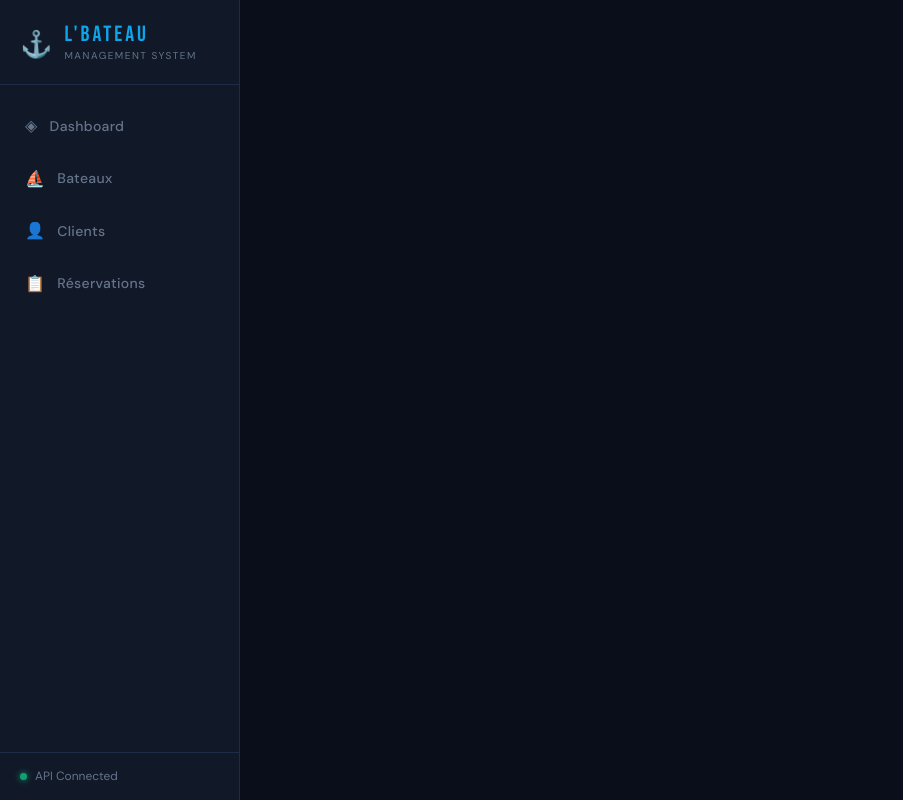
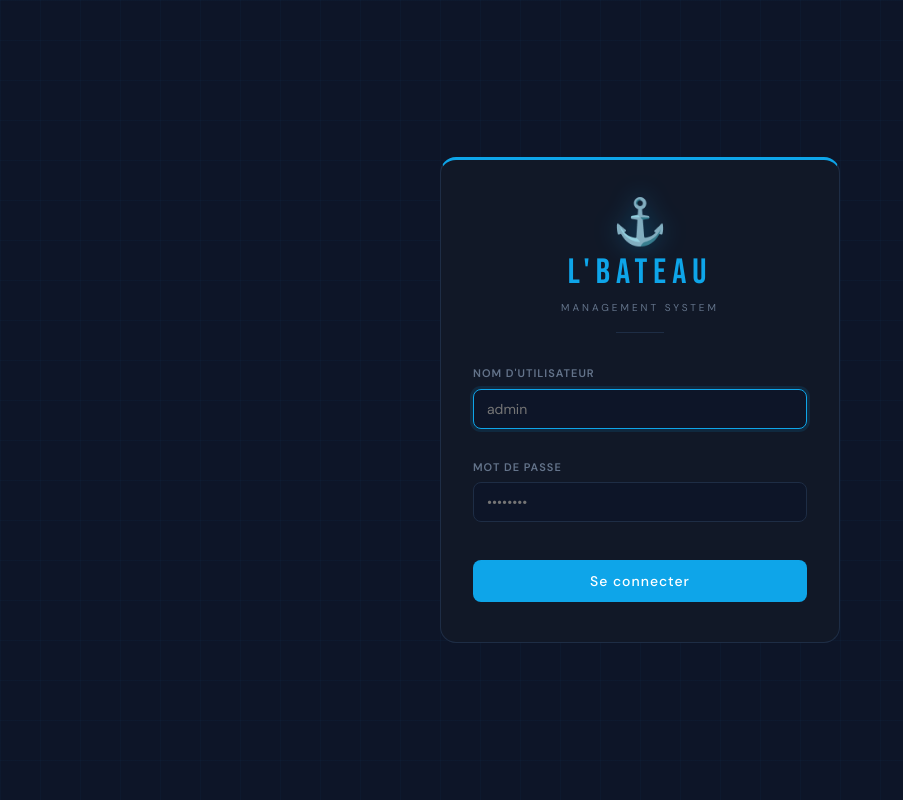
Before and after one commit to IJ-Aymane/L-BATEAU, a React (Vite) app: page /login in a window 1280 px wide. Shown: the whole page, without its empty margins (0-903 px from the left). Built offline with nearby package versions, Linux system fonts and the light colour scheme.

Commit message:
add login

```diff
--- a/src/App.css
+++ b/src/App.css
@@ -316,13 +316,13 @@ body {
 @media (max-width: 768px) {
   .main-content {
     margin-left: 0;
-    padding: 80px 14px 32px; /* 56px topbar + 24px gap */
+    padding: 80px 14px 32px;
     width: 100%;
   }
 }
 
 /* ============================================================
-   MOBILE PAGE HEADER — sticky section header inside main-content
+   MOBILE PAGE HEADER
    ============================================================ */
 
 .mobile-page-header {
@@ -335,12 +335,12 @@ body {
     align-items: center;
     justify-content: space-between;
     position: sticky;
-    top: 56px; /* just below topbar */
+    top: 56px;
     z-index: 150;
     background: var(--deep);
     border-bottom: 1px solid var(--border);
     padding: 12px 14px;
-    margin: -80px -14px 20px -14px; /* bleed to edges, push content down */
+    margin: -80px -14px 20px -14px;
     padding-top: 12px;
   }
 
@@ -355,7 +355,6 @@ body {
   }
 }
 
-/* On desktop: keep original page-header behavior, hide mobile one */
 @media (min-width: 769px) {
   .mobile-page-header { display: none; }
 }
@@ -429,7 +428,6 @@ body {
 
 .btn-sm { padding: 6px 12px; font-size: 12px; border-radius: 6px; }
 
-/* On mobile, action buttons in tables stack nicely */
 @media (max-width: 480px) {
   .btn-sm { padding: 8px 10px; font-size: 12px; }
 }
@@ -452,7 +450,6 @@ body {
 .table-wrap {
   overflow-x: auto;
   -webkit-overflow-scrolling: touch;
-  /* subtle scroll hint on mobile */
   scrollbar-width: thin;
   scrollbar-color: var(--border) transparent;
 }
@@ -464,7 +461,7 @@ body {
 table {
   width: 100%;
   border-collapse: collapse;
-  min-width: 520px; /* forces scroll on small screens instead of breaking */
+  min-width: 520px;
 }
 
 thead th {
@@ -495,7 +492,6 @@ td {
   vertical-align: middle;
 }
 
-/* Action column: prevent wrapping */
 td:last-child { white-space: nowrap; }
 
 /* ============================================================
@@ -532,7 +528,7 @@ td:last-child { white-space: nowrap; }
   justify-content: center;
   z-index: 400;
   animation: fadeIn 0.18s ease;
-  padding: 16px; /* prevents modal touching screen edges on mobile */
+  padding: 16px;
 }
 
 @keyframes fadeIn { from { opacity: 0; } to { opacity: 1; } }
@@ -544,12 +540,10 @@ td:last-child { white-space: nowrap; }
   padding: 24px;
   width: 100%;
   max-width: 480px;
-  max-height: 90dvh;      /* dynamic viewport height for mobile browsers */
+  max-height: 90dvh;
   overflow-y: auto;
   -webkit-overflow-scrolling: touch;
   animation: slideUp 0.22s cubic-bezier(.4,0,.2,1);
-
-  /* custom scrollbar inside modal */
   scrollbar-width: thin;
   scrollbar-color: var(--border) transparent;
 }
@@ -599,12 +593,10 @@ td:last-child { white-space: nowrap; }
   font-size: 14px;
   outline: none;
   transition: border-color var(--t), box-shadow var(--t);
-  /* Prevent iOS zoom on focus (font-size must be ≥16px on iOS) */
   -webkit-appearance: none;
   appearance: none;
 }
 
-/* iOS zoom fix: bump font size to 16px on mobile */
 @media (max-width: 768px) {
   .form-group input,
   .form-group select,
@@ -628,7 +620,6 @@ td:last-child { white-space: nowrap; }
 
 .form-group select option { background: var(--card); }
 
-/* datetime-local icon color fix (webkit) */
 .form-group input[type="datetime-local"]::-webkit-calendar-picker-indicator {
   filter: invert(0.6);
   cursor: pointer;
@@ -642,7 +633,6 @@ td:last-child { white-space: nowrap; }
   flex-wrap: wrap;
 }
 
-/* On very small screens, stack buttons */
 @media (max-width: 360px) {
   .modal-actions { flex-direction: column; }
   .modal-actions .btn { width: 100%; }
@@ -685,7 +675,7 @@ td:last-child { white-space: nowrap; }
 }
 
 /* ============================================================
-   DASHBOARD GRID — responsive
+   DASHBOARD GRID
    ============================================================ */
 
 .stats-grid {
@@ -758,7 +748,7 @@ td:last-child { white-space: nowrap; }
   background: var(--deep);
   border-radius: 8px;
   padding: 12px 14px;
-  min-width: 0; /* prevent overflow */
+  min-width: 0;
 }
 
 .info-item-label {
@@ -807,13 +797,11 @@ td:last-child { white-space: nowrap; }
 
 .mobile-card:last-child { border-bottom: none; }
 
-/* Colored left border accent per status */
 .mobile-card.accent-blue   { border-left: 3px solid var(--accent); }
 .mobile-card.accent-green  { border-left: 3px solid var(--green);  }
 .mobile-card.accent-gold   { border-left: 3px solid var(--gold);   }
 .mobile-card.accent-red    { border-left: 3px solid var(--red);    }
 
-/* ── Summary row (always visible) ── */
 .mc-summary {
   display: flex;
   align-items: center;
@@ -851,7 +839,6 @@ td:last-child { white-space: nowrap; }
   flex-shrink: 0;
 }
 
-/* Arrow chevron */
 .mc-chevron {
   font-size: 11px;
   color: var(--muted);
@@ -864,7 +851,6 @@ td:last-child { white-space: nowrap; }
   transform: rotate(180deg);
 }
 
-/* ── Expanded body ── */
 .mc-body {
   display: none;
   flex-direction: column;
@@ -904,7 +890,6 @@ td:last-child { white-space: nowrap; }
   word-break: break-word;
 }
 
-/* Action row inside expanded */
 .mc-actions {
   display: grid;
   grid-template-columns: 1fr 1fr;
@@ -928,7 +913,6 @@ td:last-child { white-space: nowrap; }
 .mc-actions .btn:last-child  { color: var(--red); }
 .mc-actions .btn:last-child:hover  { background: rgba(239,68,68,0.08); }
 
-/* Divider — kept for compatibility */
 .mc-divider { display: none; }
 
 /* ============================================================
@@ -957,3 +941,116 @@ td:last-child { white-space: nowrap; }
 .fw-bold     { font-weight: 700; }
 .fs-sm       { font-size: 12px; }
 .fs-xs       { font-size: 11px; }
+
+/* ============================================================
+   LOGIN PAGE
+   ============================================================ */
+
+.login-page {
+  min-height: 100vh;
+  display: flex;
+  align-items: center;
+  justify-content: center;
+  background: var(--deep);
+  padding: 1rem;
+  /* subtle grid pattern background */
+  background-image:
+    linear-gradient(rgba(14,165,233,0.03) 1px, transparent 1px),
+    linear-gradient(90deg, rgba(14,165,233,0.03) 1px, transparent 1px);
+  background-size: 40px 40px;
+}
+
+.login-card {
+  background: var(--card);
+  border: 1px solid var(--border);
+  border-radius: 16px;
+  padding: 40px 32px;
+  width: 100%;
+  max-width: 400px;
+  display: flex;
+  flex-direction: column;
+  gap: 32px;
+  animation: slideUp 0.3s cubic-bezier(.4,0,.2,1);
+  /* top accent line */
+  border-top: 3px solid var(--accent);
+}
+
+@media (max-width: 480px) {
+  .login-card {
+    padding: 32px 20px;
+    border-radius: 12px;
+    gap: 24px;
+  }
+}
+
+/* Brand block */
+.login-brand {
+  display: flex;
+  flex-direction: column;
+  align-items: center;
+  gap: 10px;
+  text-align: center;
+}
+
+.login-brand-icon {
+  font-size: 2.8rem;
+  line-height: 1;
+  /* subtle glow */
+  filter: drop-shadow(0 0 12px rgba(14,165,233,0.4));
+}
+
+.login-brand-name {
+  font-family: var(--font-display);
+  font-size: 2.2rem;
+  letter-spacing: 6px;
+  color: var(--accent);
+  line-height: 1;
+}
+
+.login-brand-sub {
+  font-size: 10px;
+  letter-spacing: 3px;
+  text-transform: uppercase;
+  color: var(--muted);
+}
+
+/* Divider line between brand and form */
+.login-brand::after {
+  content: '';
+  display: block;
+  width: 48px;
+  height: 1px;
+  background: var(--border);
+  margin-top: 6px;
+}
+
+/* Form */
+.login-form {
+  display: flex;
+  flex-direction: column;
+  gap: 16px;
+}
+
+/* Login submit button — full width override */
+.login-form .btn-primary {
+  width: 100%;
+  padding: 12px;
+  font-size: 14px;
+  letter-spacing: 1px;
+  margin-top: 4px;
+}
+
+.login-form .btn-primary:disabled {
+  opacity: 0.6;
+  cursor: not-allowed;
+  transform: none;
+  box-shadow: none;
+}
+
+/* Footer hint */
+.login-footer {
+  text-align: center;
+  font-size: 11px;
+  color: var(--muted);
+  letter-spacing: 0.5px;
+}
--- a/src/App.jsx
+++ b/src/App.jsx
@@ -1,25 +1,30 @@
 import { useState, useEffect } from 'react';
-import { Routes, Route, NavLink, useLocation } from 'react-router-dom';
-import Bateaux from './pages/Bateaux';
-import Clients from './pages/Clients';
+import { Routes, Route, NavLink, useLocation, useNavigate, Navigate } from 'react-router-dom';
+import Bateaux      from './pages/Bateaux';
+import Clients      from './pages/Clients';
 import Reservations from './pages/Reservations';
-import Dashboard from './pages/Dashboard';
+import Dashboard    from './pages/Dashboard';
+import Login        from './pages/Login';
+import PrivateRoute from './components/PrivateRoute';
 import './App.css';
 
 export default function App() {
   const [sidebarOpen, setSidebarOpen] = useState(false);
   const location = useLocation();
+  const navigate = useNavigate();
 
-  // Close sidebar on route change (mobile)
-  useEffect(() => {
-    setSidebarOpen(false);
-  }, [location.pathname]);
+  const isLoggedIn = !!localStorage.getItem('jwt_token');
 
-  // Prevent body scroll when sidebar is open on mobile
+  useEffect(() => { setSidebarOpen(false); }, [location.pathname]);
   useEffect(() => {
     document.body.style.overflow = sidebarOpen ? 'hidden' : '';
     return () => { document.body.style.overflow = ''; };
   }, [sidebarOpen]);
+
+  const logout = () => {
+    localStorage.removeItem('jwt_token');
+    navigate('/login');
+  };
 
   const nav = [
     { to: '/',             label: 'Dashboard',   icon: '◈' },
@@ -29,57 +34,41 @@ export default function App() {
   ];
 
   const pageTitle = nav.find(n =>
-    n.to === '/'
-      ? location.pathname === '/'
-      : location.pathname.startsWith(n.to)
+    n.to === '/' ? location.pathname === '/' : location.pathname.startsWith(n.to)
   );
+
+  // Don't show layout on login page
+  if (location.pathname === '/login') {
+    return (
+      <Routes>
+        <Route path="/login" element={<Login />} />
+        <Route path="*" element={<Navigate to="/login" replace />} />
+      </Routes>
+    );
+  }
 
   return (
     <div className="app-layout">
 
       {/* ── MOBILE TOPBAR ─────────────────────────────────── */}
       <header className="topbar">
-        <button
-          className="topbar-menu-btn"
-          onClick={() => setSidebarOpen(true)}
-          aria-label="Ouvrir le menu"
-        >
-          <span className="hamburger-icon">
-            <span /><span /><span />
-          </span>
+        <button className="topbar-menu-btn" onClick={() => setSidebarOpen(true)} aria-label="Ouvrir le menu">
+          <span className="hamburger-icon"><span /><span /><span /></span>
         </button>
-
         <div className="topbar-brand">
           <span className="topbar-brand-icon">⚓</span>
           <span className="topbar-brand-name">L'BATEAU</span>
         </div>
-
-        {/* Current page indicator */}
-        <div className="topbar-page">
-          {pageTitle?.icon}
-        </div>
+        <div className="topbar-page">{pageTitle?.icon}</div>
       </header>
 
-      {/* ── SIDEBAR OVERLAY (mobile) ───────────────────────── */}
       {sidebarOpen && (
-        <div
-          className="sidebar-overlay"
-          onClick={() => setSidebarOpen(false)}
-          aria-hidden="true"
-        />
+        <div className="sidebar-overlay" onClick={() => setSidebarOpen(false)} aria-hidden="true" />
       )}
 
       {/* ── SIDEBAR ───────────────────────────────────────── */}
       <aside className={`sidebar ${sidebarOpen ? 'open' : ''}`}>
-
-        {/* Close button — mobile only */}
-        <button
-          className="sidebar-close-btn"
-          onClick={() => setSidebarOpen(false)}
-          aria-label="Fermer le menu"
-        >
-          ✕
-        </button>
+        <button className="sidebar-close-btn" onClick={() => setSidebarOpen(false)} aria-label="Fermer le menu">✕</button>
 
         <div className="sidebar-brand">
           <span className="brand-icon">⚓</span>
@@ -104,18 +93,33 @@ export default function App() {
         </nav>
 
         <div className="sidebar-footer">
-          <div className="status-dot" />
-          <span>API Connected</span>
+          <div style={{ display: 'flex', flexDirection: 'column', gap: '10px', width: '100%' }}>
+            <div style={{ display: 'flex', alignItems: 'center', gap: '8px' }}>
+              <div className="status-dot" />
+              <span>API Connected</span>
+            </div>
+            {isLoggedIn && (
+              <button
+                onClick={logout}
+                className="btn btn-danger btn-sm"
+                style={{ width: '100%' }}
+              >
+                🚪 Déconnexion
+              </button>
+            )}
+          </div>
         </div>
       </aside>
 
       {/* ── MAIN CONTENT ──────────────────────────────────── */}
       <main className="main-content">
         <Routes>
-          <Route path="/"             element={<Dashboard />} />
-          <Route path="/bateaux"      element={<Bateaux />} />
-          <Route path="/clients"      element={<Clients />} />
-          <Route path="/reservations" element={<Reservations />} />
+          <Route path="/login" element={<Login />} />
+          <Route path="/"             element={<PrivateRoute><Dashboard /></PrivateRoute>} />
+          <Route path="/bateaux"      element={<PrivateRoute><Bateaux /></PrivateRoute>} />
+          <Route path="/clients"      element={<PrivateRoute><Clients /></PrivateRoute>} />
+          <Route path="/reservations" element={<PrivateRoute><Reservations /></PrivateRoute>} />
+          <Route path="*"             element={<Navigate to="/" replace />} />
         </Routes>
       </main>
 
--- /dev/null
+++ b/src/components/PrivateRoute.jsx
@@ -0,0 +1,8 @@
+import { Navigate } from 'react-router-dom';
+
+// Wraps any route that requires authentication.
+// If no JWT token in localStorage → redirect to /login
+export default function PrivateRoute({ children }) {
+  const token = localStorage.getItem('jwt_token');
+  return token ? children : <Navigate to="/login" replace />;
+}
--- /dev/null
+++ b/src/pages/Login.jsx
@@ -0,0 +1,73 @@
+import { useState } from 'react';
+import { useNavigate } from 'react-router-dom';
+import { authAPI } from '../api';
+
+export default function Login() {
+  const [username, setUsername] = useState('');
+  const [password, setPassword] = useState('');
+  const [error, setError]       = useState('');
+  const [loading, setLoading]   = useState(false);
+  const navigate = useNavigate();
+
+  const handleLogin = async (e) => {
+    e.preventDefault();
+    if (!username || !password) { setError('Remplir tous les champs'); return; }
+    setLoading(true);
+    setError('');
+    try {
+      const res = await authAPI.login(username, password);
+      localStorage.setItem('jwt_token', res.data.token);
+      navigate('/');
+    } catch (err) {
+      setError(err.response?.status === 401 ? 'Identifiants incorrects' : 'Erreur serveur');
+    } finally {
+      setLoading(false);
+    }
+  };
+
+  return (
+    <div className="login-page">
+      <div className="login-card">
+        <div className="login-brand">
+          <span className="login-brand-icon">⚓</span>
+          <div className="login-brand-name">L'BATEAU</div>
+          <div className="login-brand-sub">Management System</div>
+        </div>
+
+        <form className="login-form" onSubmit={handleLogin}>
+          {error && <div className="error-msg">{error}</div>}
+
+          <div className="form-group">
+            <label>Nom d'utilisateur</label>
+            <input
+              type="text"
+              value={username}
+              onChange={e => setUsername(e.target.value)}
+              placeholder="admin"
+              autoFocus
+            />
+          </div>
+
+          <div className="form-group">
+            <label>Mot de passe</label>
+            <input
+              type="password"
+              value={password}
+              onChange={e => setPassword(e.target.value)}
+              placeholder="••••••••"
+            />
+          </div>
+
+          <button
+            className="btn btn-primary"
+            type="submit"
+            disabled={loading}
+            style={{ width: '100%', marginTop: '8px' }}
+          >
+            {loading ? 'Connexion...' : 'Se connecter'}
+          </button>
+        </form>
+      </div>
+    </div>
+  );
+}
```
Also changed, not shown: src/api.js (+41 -18 lines).
